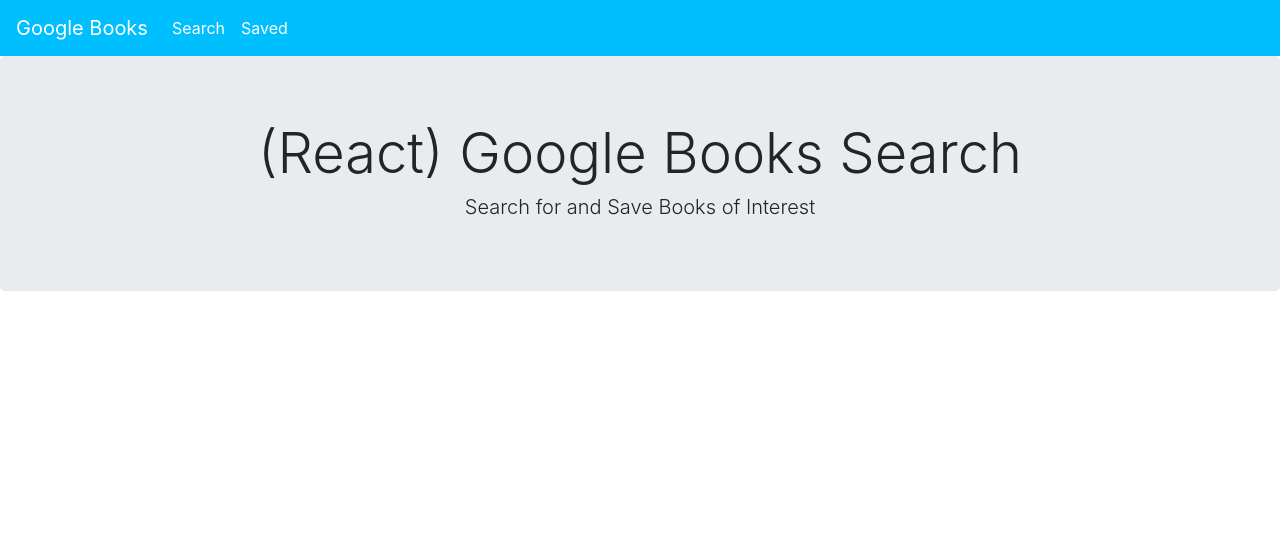
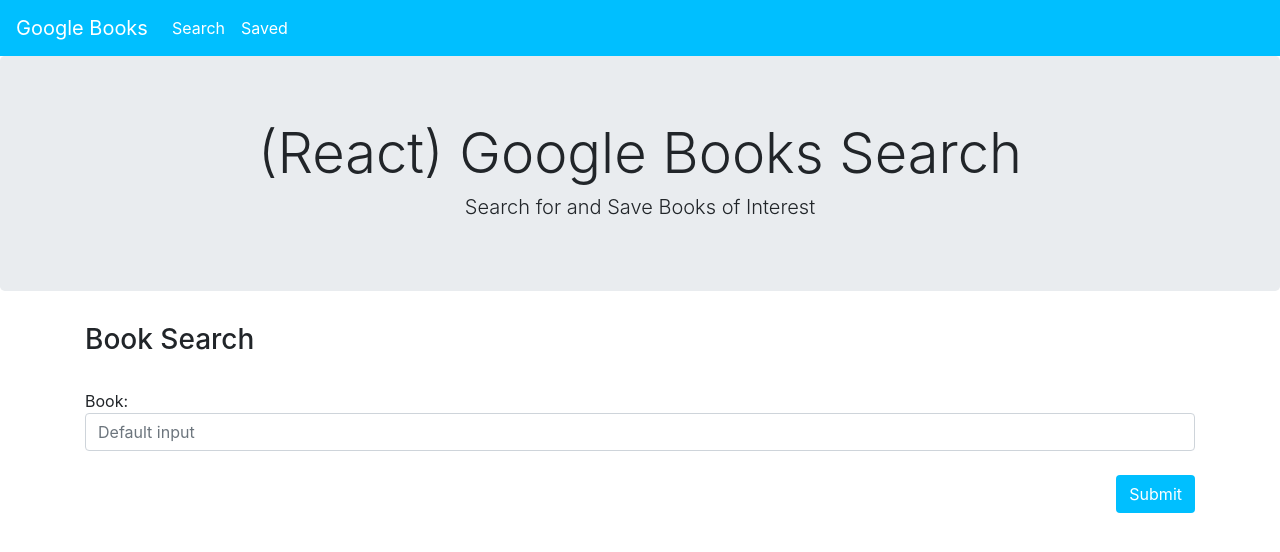
Before and after one commit to MH4454/Google-Books-React-Search, a React (Create React App) app in the folder client/: page / in a window 1280 px wide. Shown: the top 552 px of the page. Built offline with nearby package versions, Linux system fonts and the light colour scheme.

Commit message:
Added the search bar

```diff
--- a/client/src/App.js
+++ b/client/src/App.js
@@ -4,6 +4,7 @@
 import { BrowserRouter as Router, Route } from "react-router-dom";
 import Navbar from "./components/Navbar/Navbar"
 import Header from "./components/Header/Header"
+import Searchbar from "./components/SearchBar/Searchbar"
 
 
 function App() {
@@ -12,7 +13,7 @@
 <Router>
   <Navbar />
   <Header />
-  <Route />
+  <Route exact path="/" component={Searchbar}/>
 </Router>
 </>
   );
--- a/client/src/components/SearchBar/Searchbar.css
+++ b/client/src/components/SearchBar/Searchbar.css
@@ -0,0 +1,3 @@
+.btn {
+    background-color: deepskyblue !important;
+}
--- a/client/src/components/SearchBar/Searchbar.js
+++ b/client/src/components/SearchBar/Searchbar.js
@@ -3,9 +3,24 @@
 
 const Searchbar = () => {
     return (
-        <div>
-
+        <>
+    <div className="container">
+        <div className="row">
+            <div className="col"><h3>Book Search</h3></div>
         </div>
+        <div className="row mt-4">
+            <div className="col">Book:</div>
+        </div>
+        <div className="row">
+            <div className="col">
+            <input className="form-control" type="text" placeholder="Default input"></input>
+            </div>
+        </div>
+        <div className="row mt-4">
+            <div className="col d-flex justify-content-end"><input className="btn text-white" type="submit" value="Submit"></input></div>
+        </div>
+    </div>
+        </>
     )
 }
 
```
